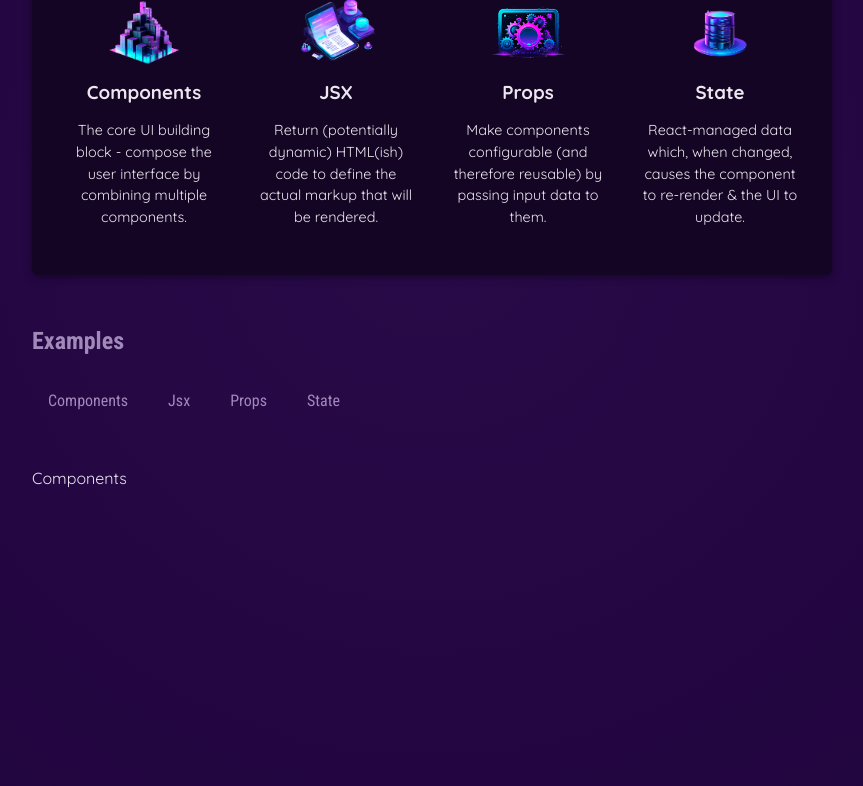
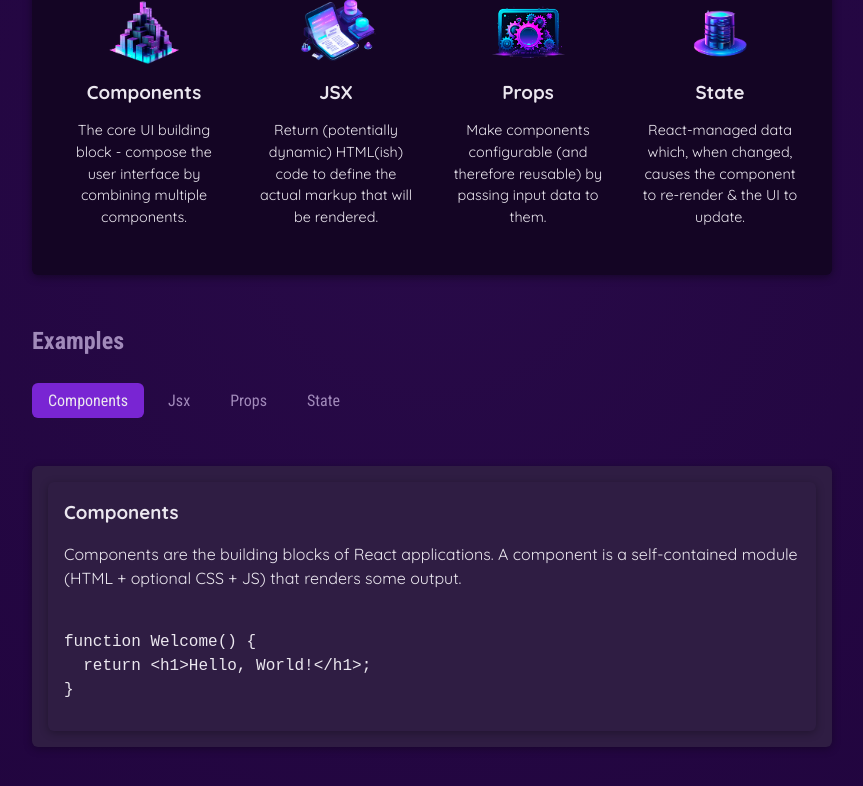
Before and after one commit to salim17/maxmillan-section3-react-essentials, a React (Vite) app: page / in a window 1280 px wide. Both pictures are taken after a click on the button "Components". Shown: the part 424-1210 px from the top of the page, without its empty margins (208-1071 px from the left). Built offline with nearby package versions, Linux system fonts and the light colour scheme.

Commit message:
section 3: completed

```diff
--- a/src/App.jsx
+++ b/src/App.jsx
@@ -1,53 +1,81 @@
-import { useState } from 'react';
-import Header from './components/Header/Header.jsx';
-import CoreConcept from './components/CoreConcept.jsx';
+import { useState } from "react";
+import Header from "./components/Header/Header.jsx";
+import CoreConcept from "./components/CoreConcept.jsx";
 
-import { CORE_CONCEPTS } from './data.js';
-import TabButton from './components/TabButton.jsx';
-
-
+import { CORE_CONCEPTS } from "./data.js";
+import { EXAMPLES } from "./data.js";
+import TabButton from "./components/TabButton.jsx";
 
 function App() {
-
-  // let tabContent = 'Please click a button';
-  function handleSelect(selectedTab) {
-    // tabContent = selectedTab;
-    setTabContent(selectedTab); // react will use this function will and schedule the update, not synchronous
-    console.log(tabContent); // will log the old value as rendering is still in progress triggered by setTabContent function on useState
+  // let selectedTopic = 'Please click a button';
+  function handleSelect(selectedButton) {
+    // selectedTopic = selectedButton;
+    setselectedTopic(selectedButton); // react will use this function will and schedule the update, not synchronous
+    console.log(selectedTopic); // will log the old value as rendering is still in progress triggered by setTabContent function on useState
   }
 
   // It is constant because the app function is executed on each state change, and new variable tabContent is created everytime, hence we can keep it as a constant!
-  const [tabContent, setTabContent] = useState('Please click a button'); // use state returns array of 2 elements, hence using array destructing
+  const [selectedTopic, setselectedTopic] = useState(); // use state returns array of 2 elements, hence using array destructing
 
   console.log("App component executing");
+
+  let tabContent = <p>Please select a topic</p>; // can define jsx code in a variable also
   return (
     <div>
       <Header></Header>
       <main>
-        <section id='core-concepts'>
+        <section id="core-concepts">
           <h2>Core Concepts</h2>
           <ul>
-            <CoreConcept image={CORE_CONCEPTS[0].image} title={CORE_CONCEPTS[0].title} description={CORE_CONCEPTS[0].description} />
-            <CoreConcept {...CORE_CONCEPTS[1]} />
-            <CoreConcept {...CORE_CONCEPTS[2]} />
-            <CoreConcept {...CORE_CONCEPTS[3]} />
+            {CORE_CONCEPTS.map((item) => (
+              <CoreConcept key={item.title} {...item} />
+            ))}
           </ul>
         </section>
         <section id="examples">
           <h2>Examples</h2>
           <menu>
-            <TabButton onSelect={() => handleSelect('Components')}>Components</TabButton>
-            <TabButton onSelect={() => handleSelect('Jsx')}>Jsx</TabButton>
-            <TabButton onSelect={() => handleSelect('Props')}>Props</TabButton>
-            <TabButton onSelect={() => handleSelect('State')}>State</TabButton>
+            <TabButton
+              isActive={selectedTopic === "components"}
+              onSelect={() => handleSelect("components")}
+            >
+              Components
+            </TabButton>
+            <TabButton
+              isActive={selectedTopic === "jsx"}
+              onSelect={() => handleSelect("jsx")}
+            >
+              Jsx
+            </TabButton>
+            <TabButton
+              isActive={selectedTopic === "props"}
+              onSelect={() => handleSelect("props")}
+            >
+              Props
+            </TabButton>
+            <TabButton
+              isActive={selectedTopic === "state"}
+              onSelect={() => handleSelect("state")}
+            >
+              State
+            </TabButton>
           </menu>
         </section>
-        {tabContent}
+        <div id="tab-content">
+          {!selectedTopic ? <p>Please select a topic.</p> : null}
+          {selectedTopic && (
+            <div id="tab-content">
+              <h3>{EXAMPLES[selectedTopic].title}</h3>
+              <p>{EXAMPLES[selectedTopic].description}</p>
+              <pre>
+                <code>{EXAMPLES[selectedTopic].code}</code>
+              </pre>
+            </div>
+          )}
+        </div>
       </main>
     </div>
   );
-
-
 }
 
 export default App;
--- a/src/components/TabButton.jsx
+++ b/src/components/TabButton.jsx
@@ -2,7 +2,7 @@
     console.log("Tab button component executing");
     return (
         <li>
-            <button onClick={props.onSelect}>{props.children}</button>
+            <button className={props.isActive ? 'active' : undefined} onClick={props.onSelect}>{props.children}</button>
         </li>
     );
 }
--- a/src/data.js
+++ b/src/data.js
@@ -29,3 +29,54 @@
       'React-managed data which, when changed, causes the component to re-render & the UI to update.',
   },
 ];
+
+export const EXAMPLES = {
+  components: {
+    title: 'Components',
+    description:
+      'Components are the building blocks of React applications. A component is a self-contained module (HTML + optional CSS + JS) that renders some output.',
+    code: `
+function Welcome() {
+  return <h1>Hello, World!</h1>;
+}`,
+  },
+  jsx: {
+    title: 'JSX',
+    description:
+      'JSX is a syntax extension to JavaScript. It is similar to a template language, but it has full power of JavaScript (e.g., it may output dynamic content).',
+    code: `
+<div>
+  <h1>Welcome {userName}</h1>
+  <p>Time to learn React!</p>
+</div>`,
+  },
+  props: {
+    title: 'Props',
+    description:
+      'Components accept arbitrary inputs called props. They are like function arguments.',
+    code: `
+function Welcome(props) {
+  return <h1>Hello, {props.name}</h1>;
+}`,
+  },
+  state: {
+    title: 'State',
+    description:
+      'State allows React components to change their output over time in response to user actions, network responses, and anything else.',
+    code: `
+function Counter() {
+  const [isVisible, setIsVisible] = useState(false);
+
+  function handleClick() {
+    setIsVisible(true);
+  }
+
+  return (
+    <div>
+      <button onClick={handleClick}>Show Details</button>
+      {isVisible && <p>Amazing details!</p>}
+    </div>
+  );
+}`,
+  },
+};
```
